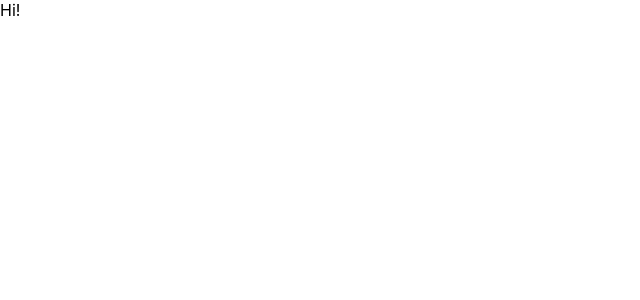
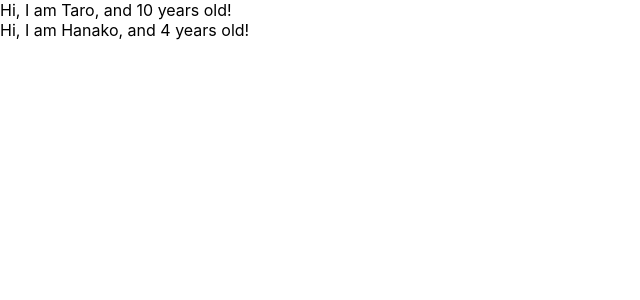
Before and after one commit to takeike/udemy_react, a React (Create React App) app: page / in a window 1280 px wide. Shown: the top 300 px of the page, without its empty margins (0-640 px from the left). Built offline with nearby package versions, Linux system fonts and the light colour scheme.

Commit message:
learn props

```diff
--- a/src/App.js
+++ b/src/App.js
@@ -1,24 +1,24 @@
 import React, {Component} from 'react';
 
-// class App extends Component{
-//   render(){
-//     return(
-
-//     <React.Fragment>
-//       <label htmlFor="bar">bar</label>
-//       <input type="text" onChange={() =>{console.log("I am clicked")}} />
-//     </React.Fragment>
-//     )
-//     // return <input type="text" onChange={() =>{console.log("I am clicked")}} />;
-//     // const greeting = "Hi, Tom"
-//     // const dom = <h1 className="foo">{greeting}</h1>
-//     // return dom;
-//     // return <h1>Hello, world</h1>
-//   }
-// }
 
 const App = () => {
-  return<div>Hi!</div>
+  const profiles = [
+    {name: "Taro", age:10},
+    {name: "Hanako", age:4},
+  ]
+  return(
+    <div>
+      {
+        profiles.map((profile,index) =>{
+          return <User name={profile.name} age={profile.age} key={index}/>
+        })
+      }
+    </div>
+  )
+}
+
+const User = (props) => {
+  return <div>Hi, I am {props.name}, and {props.age} years old!</div>
 }
 
 export default App;
```
Also changed, not shown: 1 other file (tests, documents, lock files or other folders).
